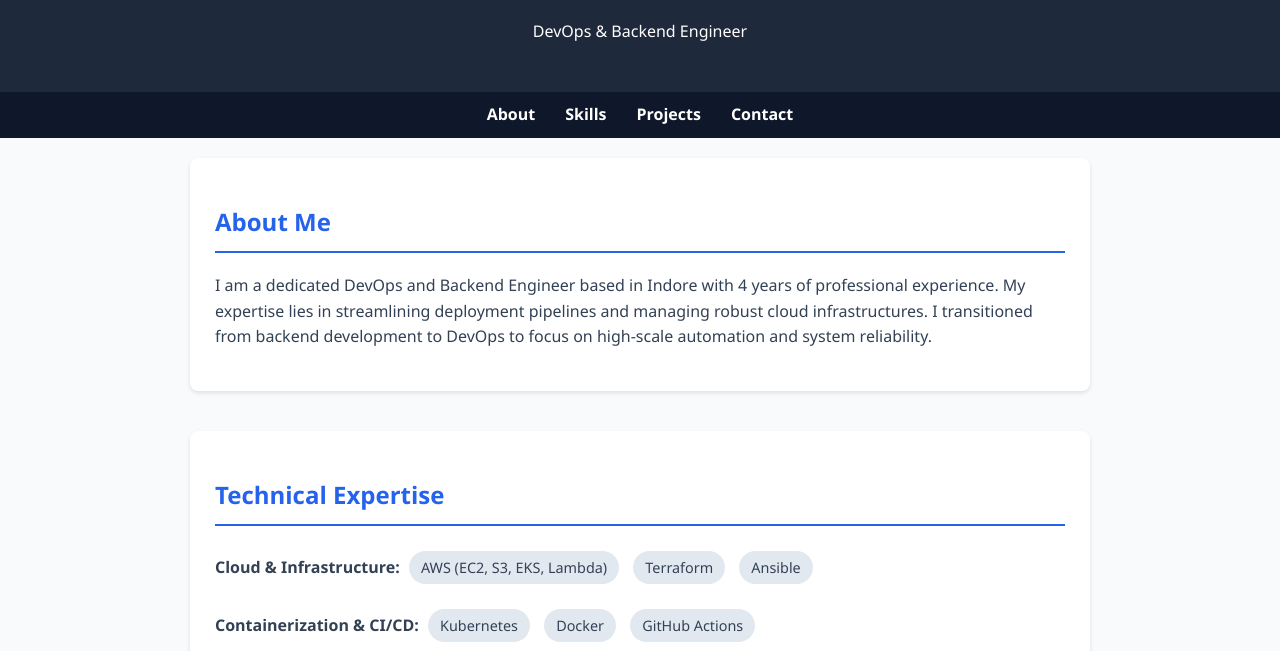
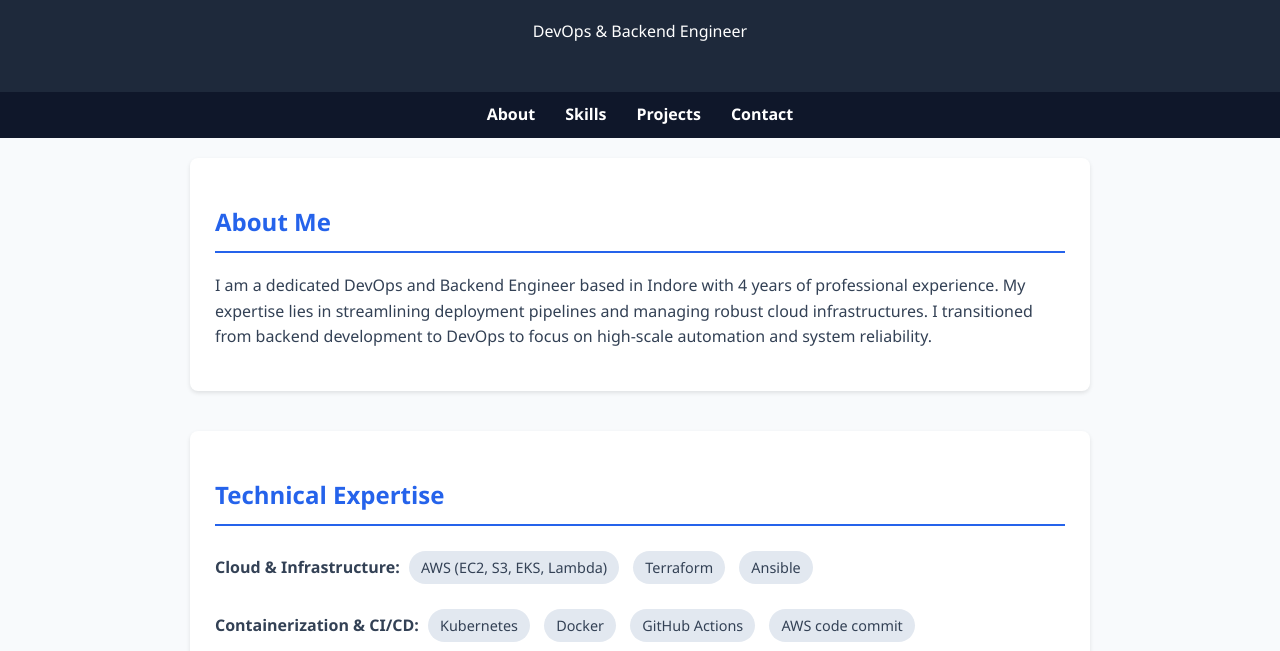
Before and after one commit to sumit26-lab/ci-cd-python-Api-practical, a plain HTML site: page index.html in a window 1280 px wide. Shown: the part 149-800 px from the top of the page. Drawn offline with Linux system fonts and the light colour scheme.

Commit message:
add index.html connetent

```diff
--- a/index.html
+++ b/index.html
@@ -103,7 +103,7 @@
     <header>
         <img src="1758653922358.png" alt="Sumit Singh" class="profile-img">
         <h1>Sumit Singh Chouhan</h1>
-        <p>DevOps & Backend Engineer</p>
+        <p>DevOps & Backend  Engineer </p>
 
 
 
@@ -141,6 +141,7 @@
                 <span class="skill-badge">Kubernetes</span>
                 <span class="skill-badge">Docker</span>
                 <span class="skill-badge">GitHub Actions</span>
+                <span class="skill-badge">AWS code commit</span>
             </div>
             <div style="margin-top: 15px;">
                 <strong>Observability & Tools:</strong>
```
